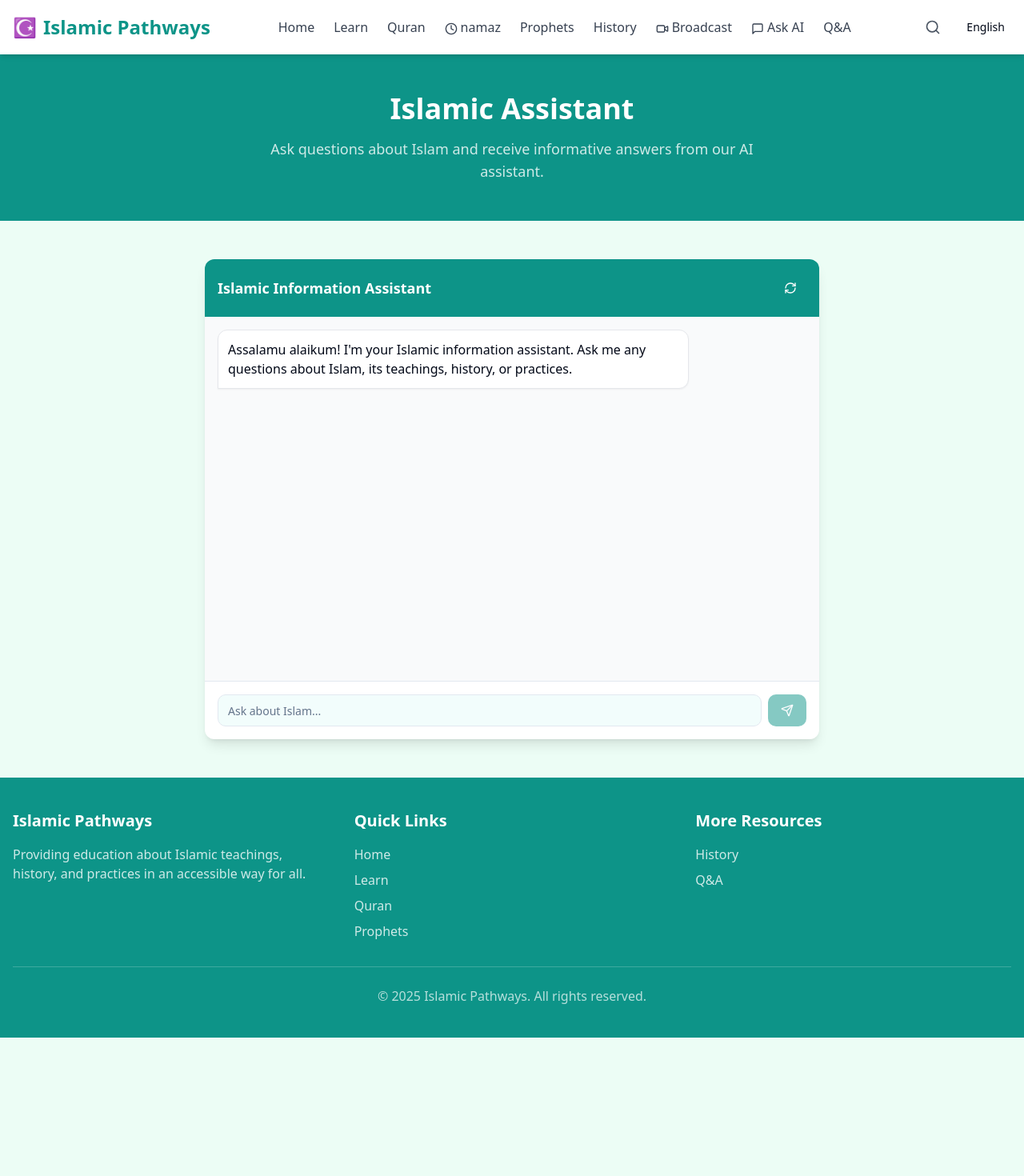
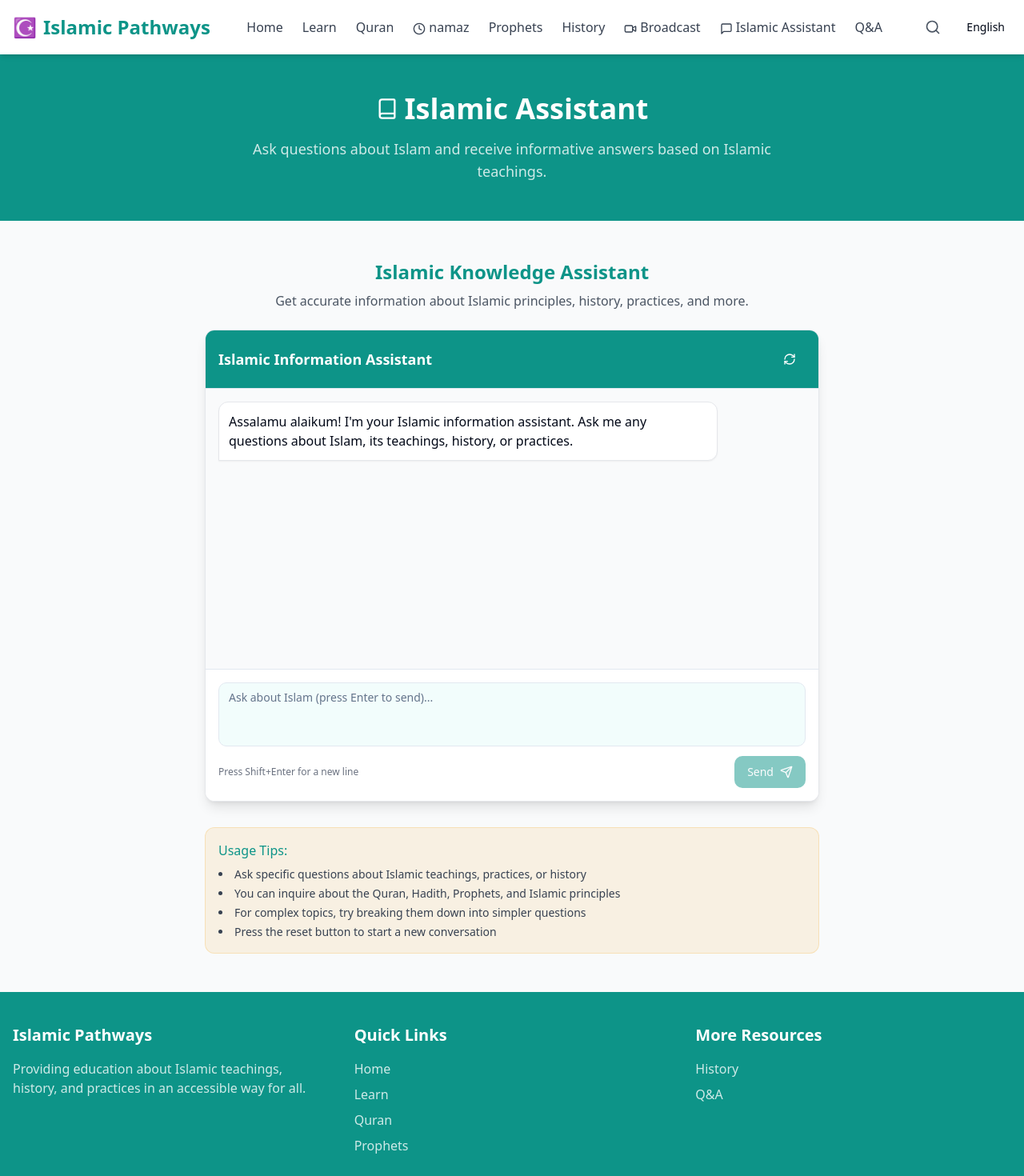
Before and after one commit to shaikhparvez50/islamic, a React (Vite) app: page /chatbot in a window 1280 px wide. Shown: the top 1470 px of the page at 80% size. Before the commit the page ends 1297 px from the top, so only its background shows below. Built offline with nearby package versions, Linux system fonts and the light colour scheme; a web font is replaced by a local one.

Commit message:
feat: Implement basic chatbot functionality

```diff
--- a/src/components/IslamicChatbot.tsx
+++ b/src/components/IslamicChatbot.tsx
@@ -2,10 +2,11 @@
 import { useState, useRef, useEffect } from "react";
 import { SendIcon, RefreshCw } from "lucide-react";
 import { Button } from "@/components/ui/button";
-import { Input } from "@/components/ui/input";
+import { Textarea } from "@/components/ui/textarea";
 import { useToast } from "@/hooks/use-toast";
 import { useLanguage } from "@/hooks/useLanguage";
 import { GeminiMessage, sendMessageToGemini } from "@/services/geminiService";
+import { Separator } from "@/components/ui/separator";
 
 interface ChatMessage extends GeminiMessage {
   id: string;
@@ -91,10 +92,14 @@ const IslamicChatbot = () => {
         content: "Assalamu alaikum! I'm your Islamic information assistant. Ask me any questions about Islam, its teachings, history, or practices."
       }
     ]);
+    toast({
+      title: "Chat Reset",
+      description: "Your conversation has been reset.",
+    });
   };
 
   return (
-    <div className="flex flex-col h-full max-h-[80vh] bg-white rounded-lg shadow-lg overflow-hidden">
+    <div className="flex flex-col h-full rounded-lg shadow-lg overflow-hidden border border-gray-200 bg-white">
       <div className="p-4 bg-islamic-green text-white flex justify-between items-center">
         <h2 className="font-semibold text-lg">Islamic Information Assistant</h2>
         <Button
@@ -102,22 +107,26 @@ const IslamicChatbot = () => {
           size="icon"
           onClick={resetChat}
           className="text-white hover:bg-islamic-green/20"
+          title="Reset conversation"
         >
           <RefreshCw size={18} />
         </Button>
       </div>
 
+      <Separator />
+
       <div
         ref={chatContainerRef}
         className="flex-1 overflow-y-auto p-4 space-y-4 bg-gray-50"
+        style={{ minHeight: "350px", maxHeight: "500px" }}
       >
         {messages.map((message) => (
           <div
             key={message.id}
-            className={`flex ${message.role === "user" ? "justify-end" : "justify-start"}`}
+            className={`flex ${message.role === "user" ? "justify-end" : "justify-start"} animate-fade-in`}
           >
             <div
-              className={`max-w-[80%] p-3 rounded-lg ${
+              className={`max-w-[85%] p-3 rounded-lg ${
                 message.role === "user"
                   ? "bg-islamic-green text-white rounded-br-none"
                   : "bg-white border border-gray-200 shadow-sm rounded-bl-none"
@@ -128,8 +137,8 @@ const IslamicChatbot = () => {
           </div>
         ))}
         {isLoading && (
-          <div className="flex justify-start">
-            <div className="max-w-[80%] p-3 rounded-lg bg-white border border-gray-200 shadow-sm rounded-bl-none">
+          <div className="flex justify-start animate-fade-in">
+            <div className="max-w-[85%] p-3 rounded-lg bg-white border border-gray-200 shadow-sm rounded-bl-none">
               <div className="flex space-x-2">
                 <div className="w-2 h-2 rounded-full bg-gray-300 animate-pulse"></div>
                 <div className="w-2 h-2 rounded-full bg-gray-300 animate-pulse" style={{ animationDelay: "0.2s" }}></div>
@@ -140,22 +149,25 @@ const IslamicChatbot = () => {
         )}
       </div>
 
-      <div className="p-4 border-t">
-        <div className="flex space-x-2">
-          <Input
-            value={inputMessage}
-            onChange={(e) => setInputMessage(e.target.value)}
-            onKeyDown={handleKeyDown}
-            placeholder="Ask about Islam..."
-            disabled={isLoading}
-            className="flex-1"
-          />
+      <Separator />
+
+      <div className="p-4 bg-white">
+        <Textarea
+          value={inputMessage}
+          onChange={(e) => setInputMessage(e.target.value)}
+          onKeyDown={handleKeyDown}
+          placeholder="Ask about Islam (press Enter to send)..."
+          disabled={isLoading}
+          className="min-h-[80px] mb-3 focus:border-islamic-green resize-none"
+        />
+        <div className="flex justify-between items-center">
+          <p className="text-xs text-gray-500">Press Shift+Enter for a new line</p>
           <Button
             onClick={handleSendMessage}
             disabled={isLoading || !inputMessage.trim()}
             className="bg-islamic-green hover:bg-islamic-green/90"
           >
-            <SendIcon size={18} />
+            {isLoading ? "Sending..." : "Send"} <SendIcon size={16} />
           </Button>
         </div>
       </div>
--- a/src/hooks/useLanguage.tsx
+++ b/src/hooks/useLanguage.tsx
@@ -108,7 +108,7 @@ const commonTranslations: CommonTranslations = {
   },
   broadcastDescription2: {
     en: "Learn about the historical context and proper practices of Islamic prayers in this educational broadcast.",
-    hi: "इस शैक्षिक प्रसारण में इस्लामिक प्रार्थनाओं के ऐतिहासिक संदर्भ और उचित प्रथाओं के बारे में जानें।",
+    hi: "इस शैक्षिक प्रसारण में इस्ल��मिक प्रार्थनाओं के ऐतिहासिक संदर्भ और उचित प्रथाओं के बारे में जानें।",
     ur: "اس تعلیمی نشریے میں اسلامی نمازوں کے تاریخی تناظر اور مناسب طریقوں کے بارے میں جانیں۔",
     ar: "تعرف على السياق التاريخي والممارسات الصحيحة للصلوات الإسلامية في هذا البث التعليمي."
   },
@@ -239,10 +239,22 @@ const commonTranslations: CommonTranslations = {
     ar: "الرسول الأخير لله، الذي تلقى وحي القرآن"
   },
   chatbot: {
-    en: "Ask AI",
-    hi: "AI से पूछें",
-    ur: "AI سے پوچھیں",
-    ar: "اسأل الذكاء الاصطناعي"
+    en: "Islamic Assistant",
+    hi: "इस्लामिक सहायक",
+    ur: "اسلامی اسسٹنٹ",
+    ar: "المساعد الإسلامي"
+  },
+  askChatbot: {
+    en: "Ask About Islam",
+    hi: "इस्लाम के बारे में पूछें",
+    ur: "اسلام کے بارے میں پوچھیں",
+    ar: "اسأل عن الإسلام"
+  },
+  chatbotDescription: {
+    en: "Get answers about Islamic teachings, history and practices",
+    hi: "इस्लामिक शिक्षाओं, इतिहास और प्रथाओं के बारे में जवाब प्राप्त करें",
+    ur: "اسلامی تعلیمات، تاریخ اور طریقوں کے بارے میں جوابات حاصل کریں",
+    ar: "احصل على إجابات حول التعاليم الإسلامية والتاريخ والممارسات"
   }
 };
 
--- a/src/pages/Chatbot.tsx
+++ b/src/pages/Chatbot.tsx
@@ -3,6 +3,7 @@ import Header from "@/components/Header";
 import Footer from "@/components/Footer";
 import IslamicChatbot from "@/components/IslamicChatbot";
 import { useLanguage } from "@/hooks/useLanguage";
+import { Book } from "lucide-react";
 
 const Chatbot = () => {
   const { t } = useLanguage();
@@ -15,20 +16,37 @@ const Chatbot = () => {
         {/* Hero Section */}
         <section className="bg-islamic-teal py-12">
           <div className="container mx-auto px-4 text-center">
-            <h1 className="text-3xl md:text-4xl font-bold mb-4 text-white animate-fade-in">
-              Islamic Assistant
+            <h1 className="text-3xl md:text-4xl font-bold mb-4 text-white animate-fade-in flex items-center justify-center gap-2">
+              <Book className="inline-block" size={28} /> {t("chatbot")}
             </h1>
             <p className="text-lg text-white/80 max-w-2xl mx-auto animate-fade-in" style={{ animationDelay: "0.2s" }}>
-              Ask questions about Islam and receive informative answers from our AI assistant.
+              Ask questions about Islam and receive informative answers based on Islamic teachings.
             </p>
           </div>
         </section>
 
         {/* Chatbot Section */}
-        <section className="py-12">
+        <section className="py-12 bg-gray-50">
           <div className="container mx-auto px-4">
-            <div className="max-w-3xl mx-auto h-[600px]">
+            <div className="max-w-3xl mx-auto">
+              <div className="mb-6 text-center">
+                <h2 className="text-2xl font-semibold text-islamic-green mb-2">Islamic Knowledge Assistant</h2>
+                <p className="text-gray-600">
+                  Get accurate information about Islamic principles, history, practices, and more.
+                </p>
+              </div>
+
               <IslamicChatbot />
+
+              <div className="mt-8 p-4 bg-islamic-gold/10 rounded-lg border border-islamic-gold/20">
+                <h3 className="font-medium text-islamic-green mb-2">Usage Tips:</h3>
+                <ul className="list-disc list-inside space-y-1 text-sm text-gray-700">
+                  <li>Ask specific questions about Islamic teachings, practices, or history</li>
+                  <li>You can inquire about the Quran, Hadith, Prophets, and Islamic principles</li>
+                  <li>For complex topics, try breaking them down into simpler questions</li>
+                  <li>Press the reset button to start a new conversation</li>
+                </ul>
+              </div>
             </div>
           </div>
         </section>
--- a/src/services/geminiService.ts
+++ b/src/services/geminiService.ts
@@ -37,7 +37,27 @@ export const sendMessageToGemini = async (messages: GeminiMessage[]): Promise<st
         generationConfig: {
           temperature: 0.7,
           maxOutputTokens: 800,
+          topP: 0.95,
+          topK: 40,
         },
+        safetySettings: [
+          {
+            category: "HARM_CATEGORY_HARASSMENT",
+            threshold: "BLOCK_MEDIUM_AND_ABOVE"
+          },
+          {
+            category: "HARM_CATEGORY_HATE_SPEECH",
+            threshold: "BLOCK_MEDIUM_AND_ABOVE"
+          },
+          {
+            category: "HARM_CATEGORY_SEXUALLY_EXPLICIT",
+            threshold: "BLOCK_MEDIUM_AND_ABOVE"
+          },
+          {
+            category: "HARM_CATEGORY_DANGEROUS_CONTENT",
+            threshold: "BLOCK_MEDIUM_AND_ABOVE"
+          }
+        ]
       }),
     });
 
```
